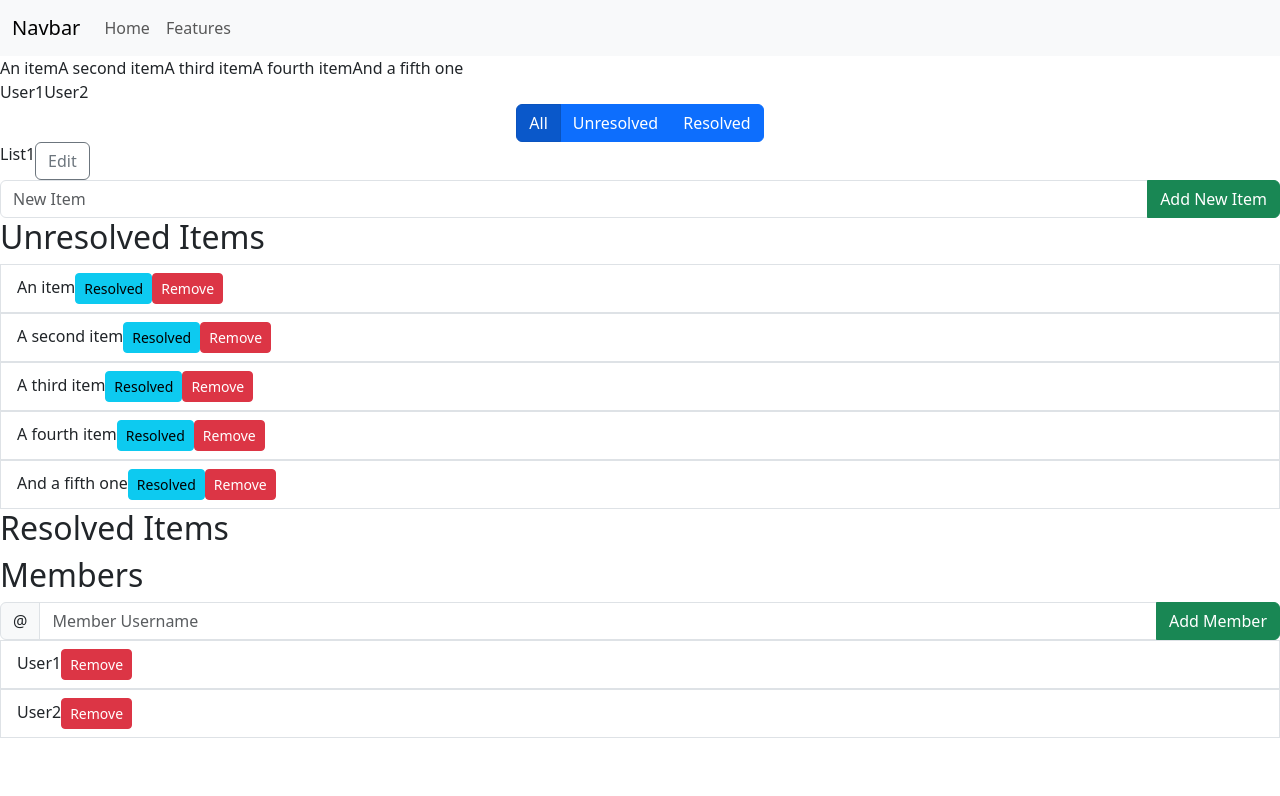
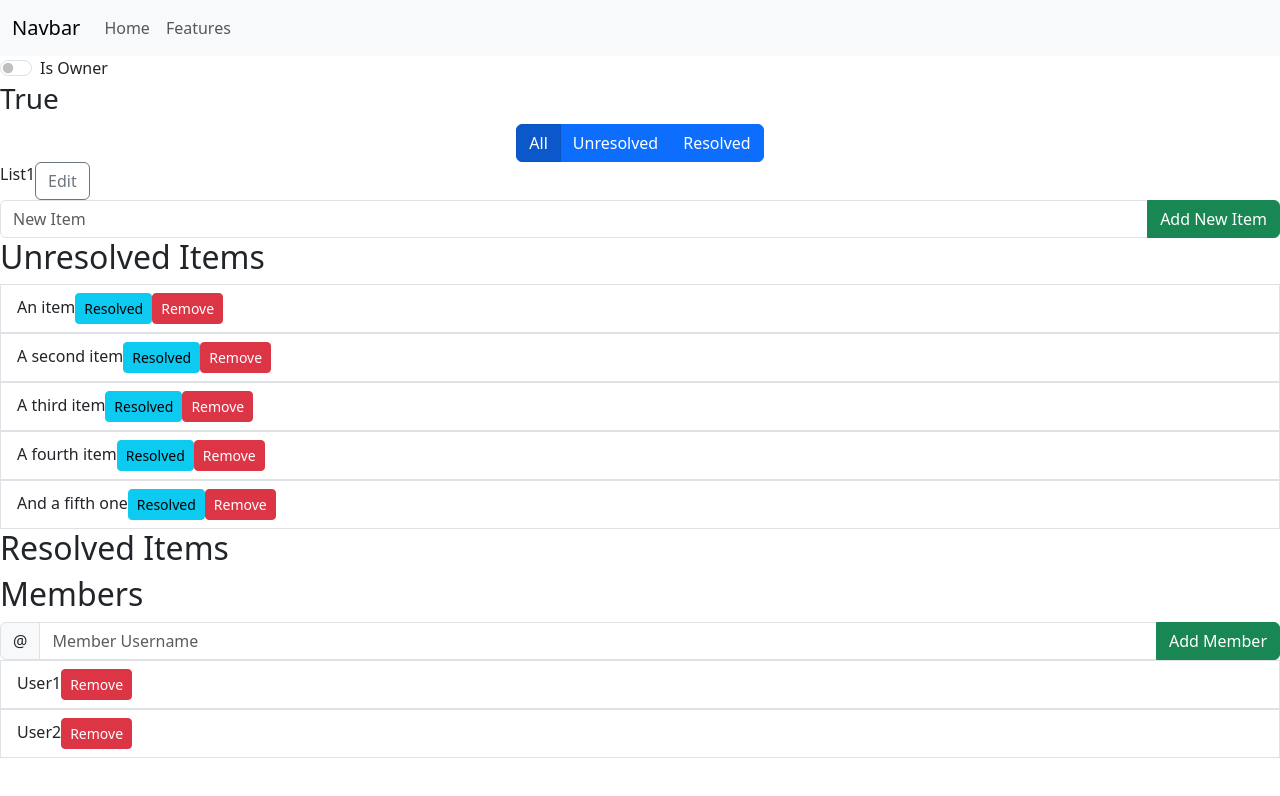
Before and after one commit to LLosTy/FrontEndHomework, a React (Create React App) app: page /List1 in a window 1280 px wide. Shown: the top 796 px of the page. Built offline with nearby package versions, Linux system fonts and the light colour scheme.

Commit message:
Added 'IsOwner' functionality, able to toggle via switch

```diff
--- a/src/components/List1.jsx
+++ b/src/components/List1.jsx
@@ -29,6 +29,16 @@ const List1 = () => {
     setMembers(updatedMembers)
   }
 
+
+  // Add is Owner boolean
+  // if owner => show edit list name AND show member list
+  // if NOT owner => don't show edit List Name AND don't show Member list (or just remove add member and remove member)
+
+  const [isOwner, setIsOwner] = useState(true);
+
+  const handleSetOwner = () => {
+    setIsOwner(!isOwner);
+  }
 
 
   const [resolvedItems, setResolvedItems] = useState([]);
@@ -88,9 +98,12 @@ const List1 = () => {
   return (
     // Buttons for filter switching
     <div>
-      {items}
-      <div></div>
-      {members}
+      <div class="form-check form-switch">
+        <input class="form-check-input" type="checkbox" role="switch" id="flexSwitchCheckDefault" onChange={handleSetOwner}></input>
+        <label class="form-check-label" for="flexSwitchCheckDefault">Is Owner</label>
+      </div>
+      {isOwner ? <h3>True</h3> : <h3>False</h3>}
+
       <div class="d-flex justify-content-center">
        <div class="btn-group" role="group" aria-label="Basic example">
           <button type="button" class={`btn btn-primary ${(isResolvedVisible && isUnresolvedVisible) === true ? 'active' : ''}`} onClick={handleToggleAll}>All</button>
```
